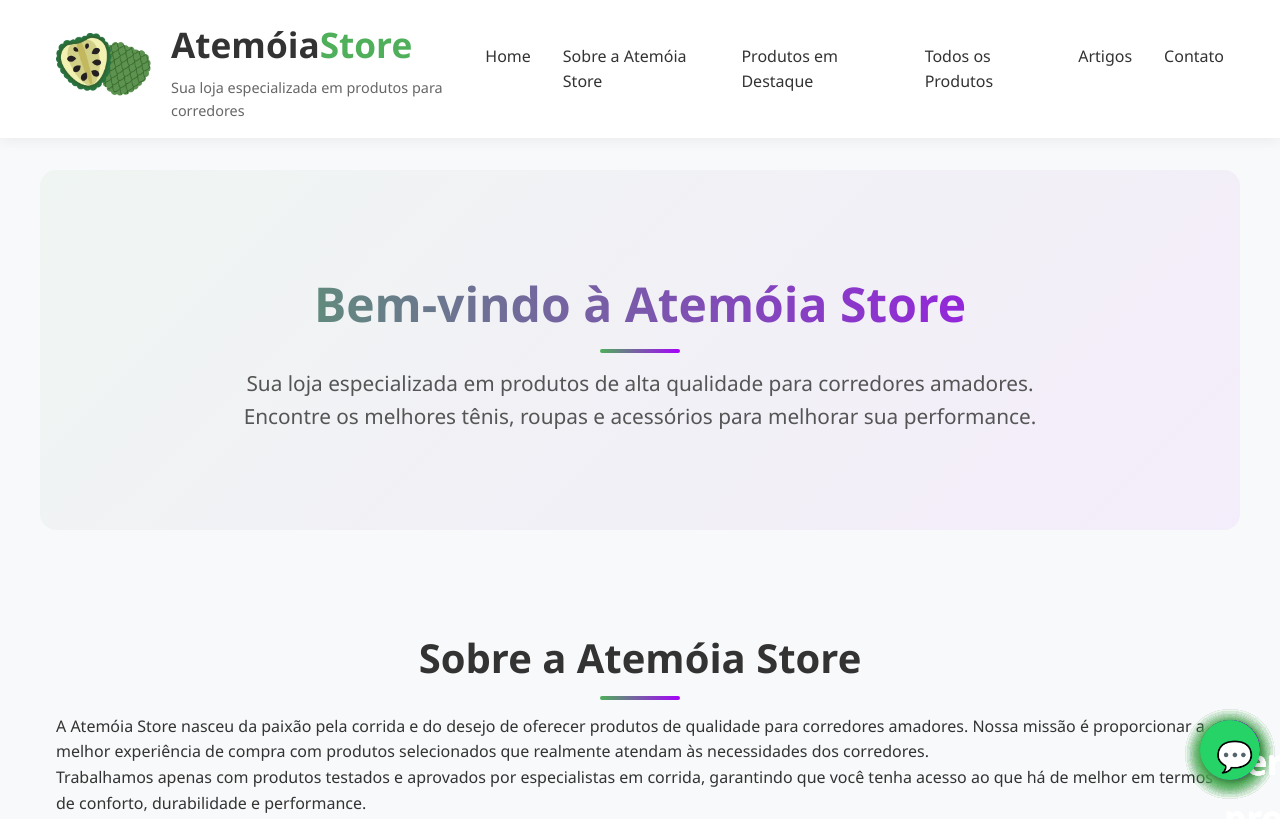
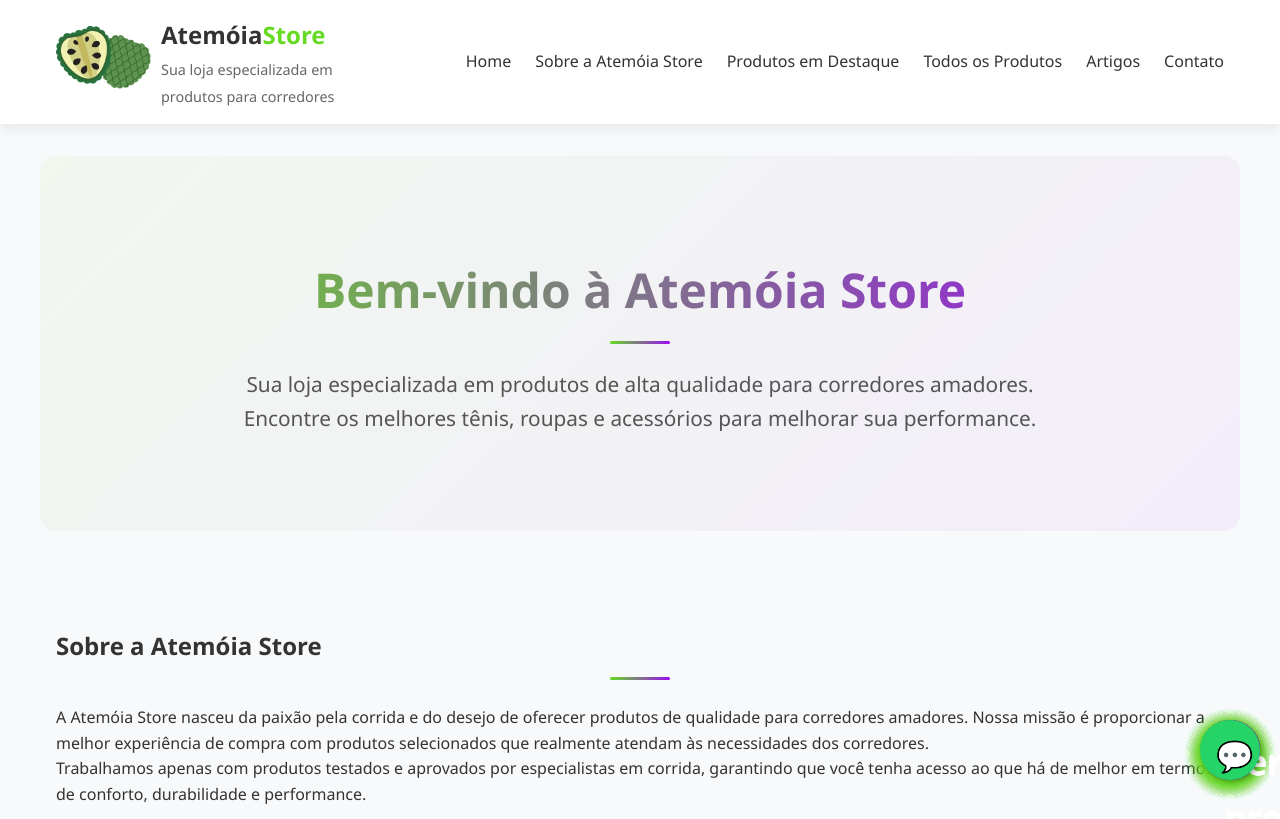
Before and after one commit to ber-digitall/testando, a plain HTML site: page index.html in a window 1280 px wide. Shown: the top 819 px of the page. Drawn offline with Linux system fonts and the light colour scheme.

Commit message:
Ajuste 1

```diff
--- a/index.html
+++ b/index.html
@@ -14,12 +14,13 @@
     <header id="header">
     <div>
         <div style="display: flex; align-items: center;">
-            <div style="margin-right: 15px;">
+            <div style="margin-right: 5px;">
                 <img src="lojaAtemoia.webp" alt="Logo Atemóia Store" width="100">
             </div>
             <div>
                 <h1>Atemóia<span>Store</span></h1>
-                <p>Sua loja especializada em produtos para corredores</p>
+                <p>Sua loja especializada em</p>
+                <p>produtos para corredores</p>
             </div>
         </div>
 
--- a/style.css
+++ b/style.css
@@ -1,4 +1,3 @@
-
 /* Reset e estilos base */
 * {
     margin: 0;
@@ -21,13 +20,12 @@ body > * {
 
 /* Cabeçalho */
 #header {
+    background: #fff;
+    padding: 1rem 0;
+    box-shadow: 0 4px 12px rgba(0,0,0,0.08);
     position: sticky;
     top: 0;
     z-index: 1000;
-    padding: 1rem 0;
-    margin: 0 auto;
-    background: #fff;
-    box-shadow: 0 4px 12px rgba(0,0,0,0.05);
 }
 
 #header > div {
@@ -40,13 +38,13 @@ body > * {
 }
 
 #header h1 {
-    font-size: 2.2rem;
+    font-size: 1.5rem;
     color: #333;
-    font-weight: 700;
+    font-weight: 600;
 }
 
 #header h1 span {
-    color: #4FAF5A;
+    color: #67DA24;
 }
 
 #header p {
@@ -59,35 +57,23 @@ body > * {
 nav ul {
     display: flex;
     list-style: none;
-    gap: 2rem;
+    gap: 1.5rem;
 }
 
 nav a {
     color: #333;
     text-decoration: none;
-    font-weight: 500;
-    padding: 0.5rem 0;
-    position: relative;
+    font-weight: 300;
+    border-radius: 30px;
     transition: all 0.3s ease;
-}
-
-nav a::after {
-    content: '';
-    position: absolute;
-    bottom: 0;
-    left: 0;
-    width: 0;
-    height: 2px;
-    background: #4FAF5A;
-    transition: width 0.3s ease;
-}
-
-nav a:hover::after {
-    width: 100%;
+    background: transparent;
 }
 
 nav a:hover {
-    color: #4FAF5A;
+    background: linear-gradient(135deg, #67DA24 0%, #9B0CF2 100%);
+    color: white;
+    transform: translateY(-2px);
+    box-shadow: 0 5px 15px rgba(103, 218, 36, 0.3);
 }
 
 /* Seções principais */
@@ -98,24 +84,21 @@ main section {
 }
 
 section h2 {
-    font-size: 2.5rem;
-    margin-bottom: 1.5rem;
-    color: #333;
-    text-align: center;
     position: relative;
-    font-weight: 700;
+    padding-bottom: 15px;
+    margin-bottom: 25px;
 }
 
 section h2::after {
     content: '';
     position: absolute;
-    bottom: -10px;
+    bottom: 0;
     left: 50%;
     transform: translateX(-50%);
-    width: 80px;
-    height: 4px;
-    background: linear-gradient(to right, #4FAF5A, #A601FD);
-    border-radius: 2px;
+    width: 60px;
+    height: 3px;
+    background: linear-gradient(to right, #67DA24, #9B0CF2);
+    border-radius: 3px;
 }
 
 section > div > p {
@@ -132,7 +115,7 @@ section > div > p {
 #home {
     text-align: center;
     padding: 6rem 2rem;
-    background: linear-gradient(135deg, rgba(79, 175, 90, 0.05) 0%, rgba(166, 1, 253, 0.05) 100%);
+    background: linear-gradient(135deg, rgba(103, 218, 36, 0.05) 0%, rgba(155, 12, 242, 0.05) 100%);
     border-radius: 16px;
     margin: 2rem auto;
 }
@@ -140,7 +123,7 @@ section > div > p {
 #home h2 {
     font-size: 3rem;
     margin-bottom: 1.5rem;
-    background: linear-gradient(to right, #4FAF5A, #A601FD);
+    background: linear-gradient(to right, #67DA24, #9B0CF2);
     -webkit-background-clip: text;
     background-clip: text;
     color: transparent;
@@ -172,12 +155,14 @@ section > div > p {
     box-shadow: 0 10px 30px rgba(0,0,0,0.08);
     display: flex;
     flex-direction: column;
+    border: 2px solid transparent;
 }
 
 #produtos > div > div > div:hover,
 #mais-produtos > div > div > div:hover {
     transform: translateY(-10px);
     box-shadow: 0 15px 35px rgba(0,0,0,0.12);
+    border-color: #67DA24;
 }
 
 #produtos h3,
@@ -199,7 +184,7 @@ section > div > p {
 #produtos > div > div > div > p:nth-of-type(2),
 #mais-produtos > div > div > div > p:nth-of-type(2) {
     font-weight: bold;
-    color: #A601FD;
+    color: #9B0CF2;
     font-size: 1.3rem;
     margin: 1rem 0;
 }
@@ -208,7 +193,7 @@ section > div > p {
 #produtos a,
 #mais-produtos a {
     display: inline-block;
-    background: linear-gradient(to right, #4FAF5A, #A601FD);
+    background: linear-gradient(to right, #67DA24, #9B0CF2);
     color: white;
     padding: 0.8rem 1.5rem;
     border-radius: 30px;
@@ -217,13 +202,13 @@ section > div > p {
     transition: all 0.3s ease;
     margin-top: auto;
     text-align: center;
-    box-shadow: 0 4px 15px rgba(79, 175, 90, 0.3);
+    box-shadow: 0 4px 15px rgba(103, 218, 36, 0.3);
 }
 
 #produtos a:hover,
 #mais-produtos a:hover {
     transform: translateY(-3px);
-    box-shadow: 0 8px 20px rgba(79, 175, 90, 0.4);
+    box-shadow: 0 8px 20px rgba(103, 218, 36, 0.4);
 }
 
 /* Artigos */
@@ -241,11 +226,13 @@ article {
     background: #fff;
     border-radius: 12px;
     box-shadow: 0 10px 30px rgba(0,0,0,0.08);
+    border: 2px solid transparent;
 }
 
 article:hover {
     transform: translateY(-5px);
     box-shadow: 0 15px 35px rgba(0,0,0,0.12);
+    border-color: #9B0CF2;
 }
 
 article h3 {
@@ -262,7 +249,7 @@ article p {
 
 article a {
     display: inline-block;
-    color: #A601FD;
+    color: #9B0CF2;
     font-weight: 600;
     text-decoration: none;
     transition: all 0.3s ease;
@@ -280,7 +267,7 @@ article a:hover::after {
 }
 
 article a:hover {
-    color: #4FAF5A;
+    color: #67DA24;
 }
 
 #artigos > div > div:last-child {
@@ -289,23 +276,23 @@ article a:hover {
 }
 
 #artigos > div > div:last-child a {
-    background: linear-gradient(to right, #4FAF5A, #A601FD);
+    background: linear-gradient(to right, #67DA24, #9B0CF2);
     padding: 1rem 2rem;
     border-radius: 30px;
     text-decoration: none;
     color: white;
     transition: all 0.3s ease;
-    box-shadow: 0 4px 15px rgba(79, 175, 90, 0.3);
+    box-shadow: 0 4px 15px rgba(103, 218, 36, 0.3);
 }
 
 #artigos > div > div:last-child a:hover {
     transform: translateY(-3px);
-    box-shadow: 0 8px 20px rgba(79, 175, 90, 0.4);
+    box-shadow: 0 8px 20px rgba(103, 218, 36, 0.4);
 }
 
 /* Formulário de contato */
 #contato {
-    background: linear-gradient(135deg, rgba(79, 175, 90, 0.05) 0%, rgba(166, 1, 253, 0.05) 100%);
+    background: linear-gradient(135deg, rgba(103, 218, 36, 0.05) 0%, rgba(155, 12, 242, 0.05) 100%);
     border-radius: 16px;
     padding: 3rem 2rem;
 }
@@ -345,13 +332,13 @@ article a:hover {
 #contato input:focus,
 #contato select:focus {
     outline: none;
-    border-color: #4FAF5A;
-    box-shadow: 0 0 0 3px rgba(79, 175, 90, 0.1);
+    border-color: #67DA24;
+    box-shadow: 0 0 0 3px rgba(103, 218, 36, 0.1);
 }
 
 /* Botões */
 button {
-    background: linear-gradient(to right, #4FAF5A, #A601FD);
+    background: linear-gradient(to right, #67DA24, #9B0CF2);
     color: white;
     border: none;
     padding: 1rem 2rem;
@@ -361,12 +348,12 @@ button {
     transition: all 0.3s ease;
     width: 100%;
     font-size: 1.1rem;
-    box-shadow: 0 4px 15px rgba(79, 175, 90, 0.3);
+    box-shadow: 0 4px 15px rgba(103, 218, 36, 0.3);
 }
 
 button:hover {
     transform: translateY(-3px);
-    box-shadow: 0 8px 20px rgba(79, 175, 90, 0.4);
+    box-shadow: 0 8px 20px rgba(103, 218, 36, 0.4);
 }
 
 #contato > div > div:last-child {
@@ -407,7 +394,7 @@ button:hover {
 }
 
 #footer h3 {
-    color: #4FAF5A;
+    color: #67DA24;
     margin-bottom: 1.5rem;
     font-size: 1.4rem;
     font-weight: 600;
@@ -433,7 +420,7 @@ button:hover {
 }
 
 #footer a:hover {
-    color: #4FAF5A;
+    color: #67DA24;
 }
 
 #footer > div > div:last-child {
```
